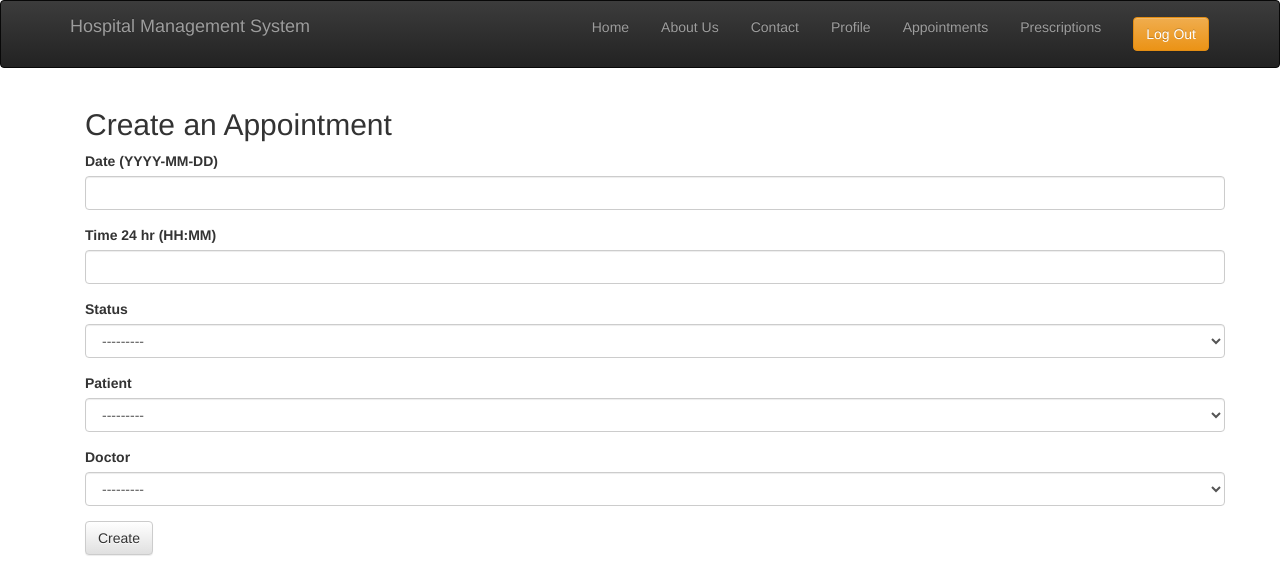
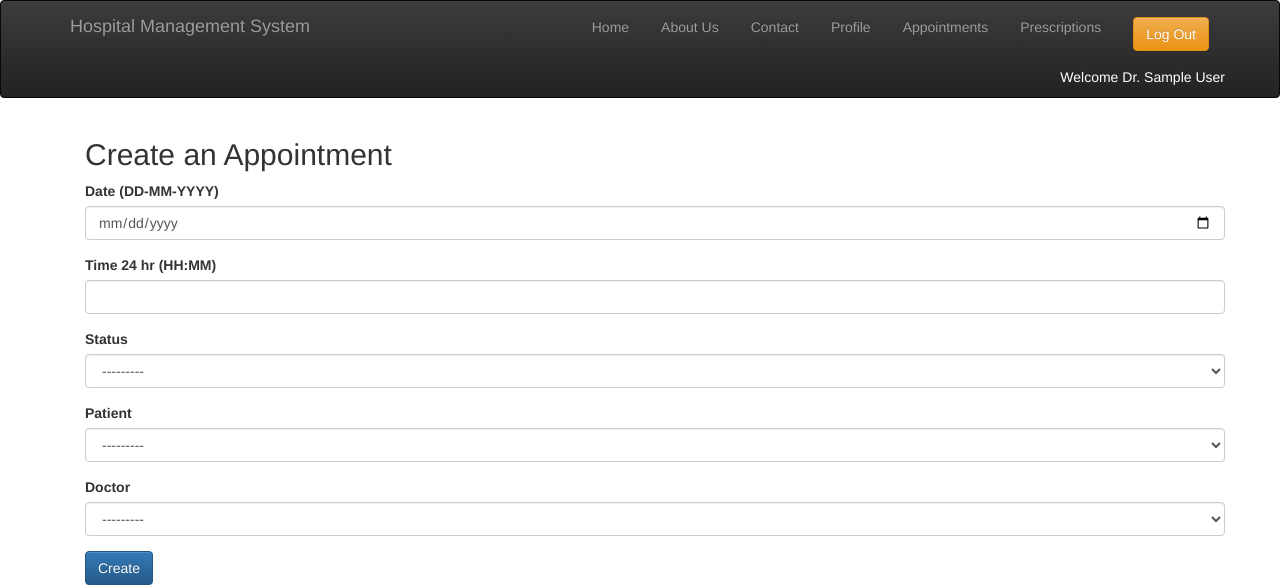
Before and after one commit to kp-786/Hospital-Management, a Django app: page /appointment/create in a window 1280 px wide. Shown: the top 585 px of the page. Run offline with Django 3.2, Linux system fonts and the light colour scheme; a user stored in the database is signed in; tables that the repository leaves empty hold one stand-in row (values such as "Sample post"); a map, chart or similar area stays blank; some libraries are stand-ins or nearby versions.

Commit message:
Change in format

```diff
--- a/accounts/templates/accounts/about_us.html
+++ b/accounts/templates/accounts/about_us.html
@@ -7,6 +7,6 @@
         <p>About Us Page...</p>
     </div>
     <div class="container">
-        <img src="{% static 'images/img2.png' %}" style="width:100%">
+        <img class="img-rounded" src="{% static 'images/img2.png' %}" style="width:1100px; height:500px; vertical-align:center">
     </div>
 {% endblock %}
--- a/accounts/templates/accounts/home.html
+++ b/accounts/templates/accounts/home.html
@@ -8,7 +8,7 @@
     <h1 class="jumbotron" align="center"><strong>Orchid Hospital</strong></h1><br>
 
     <div class="container">
-        <img src="{% static 'images/img1.png' %}" style="width:100%">
+        <img class="img-rounded" src="{% static 'images/img1.png' %}" style="width:1100px; height:450px; vertical-align:middle">
     </div>
 
 {% endblock %}
--- a/accounts/templates/accounts/login.html
+++ b/accounts/templates/accounts/login.html
@@ -8,7 +8,7 @@
         <form method="POST">
             {% csrf_token %}
             {% bootstrap_form form %}
-            <input type="submit" value="Login" class="btn btn-default">
+            <input type="submit" value="Login" class="btn btn-primary">
         </form>
     </div>
 {% endblock %}
--- a/accounts/templates/accounts/register.html
+++ b/accounts/templates/accounts/register.html
@@ -9,7 +9,7 @@
         <form method="POST">
             {% csrf_token %}
             {% bootstrap_form form %}
-            <input type="submit" value="Register" class="btn btn-default">
+            <input type="submit" value="Register" class="btn btn-primary">
         </form>
     </div>
 {% endblock %}
--- a/appointment/forms.py
+++ b/appointment/forms.py
@@ -3,6 +3,9 @@
 from django.contrib.auth import get_user_model
 
 User = get_user_model()
+
+class DateInput(forms.DateInput):
+    input_type = 'date'
 
 class PrescriptionForm(forms.ModelForm):
     class Meta:
@@ -19,11 +22,14 @@
     class Meta:
         model = Appointment
         fields = '__all__'
+        widgets = {
+            'date': DateInput()
+        }
 
     def __init__(self, *args, **kwargs):
         super(AppointmentForm, self).__init__(*args, **kwargs)
         if self.instance:
             self.fields['patient'].queryset = User.objects.filter(user_type='P')
             self.fields['doctor'].queryset = User.objects.filter(user_type='D')
-            self.fields['date'].label = 'Date (YYYY-MM-DD)'
+            self.fields['date'].label = 'Date (DD-MM-YYYY)'
             self.fields['time'].label = 'Time 24 hr (HH:MM)'
--- a/appointment/templates/appointment/appointment_create.html
+++ b/appointment/templates/appointment/appointment_create.html
@@ -8,7 +8,7 @@
        <form method="POST">
            {% csrf_token %}
            {% bootstrap_form form %}
-           <input type="submit" value="Create" class="btn btn-default">
+           <input type="submit" value="Create" class="btn btn-primary">
        </form>
    </div>
 {% endblock %}
--- a/appointment/templates/appointment/prescription_create.html
+++ b/appointment/templates/appointment/prescription_create.html
@@ -7,7 +7,7 @@
         <form method="POST">
             {% csrf_token %}
             {% bootstrap_form form %}
-            <input type="submit" value="Create" class="btn btn-default">
+            <input type="submit" value="Create" class="btn btn-primary">
         </form>
     </div>
 {% endblock %}
--- a/appointment/views.py
+++ b/appointment/views.py
@@ -51,6 +51,7 @@
 
 @login_required(login_url='/login/')
 def AppointmentCreateView(request):
+    form_class = AppointmentForm
     if request.method == 'POST':
         form = AppointmentForm(request.POST)
         if form.is_valid():
--- a/hospital/settings.py
+++ b/hospital/settings.py
@@ -72,6 +72,10 @@
     },
 ]
 
+BOOTSTRAP3 = {
+    'include_jquery': True,
+}
+
 WSGI_APPLICATION = 'hospital.wsgi.application'
 AUTH_USER_MODEL = 'accounts.User'
 
--- a/templates/base.html
+++ b/templates/base.html
@@ -37,6 +37,7 @@
                             <li><a href="{% url 'appointment:doctor_appointments' %}" class="btn btn-simple">Appointments</a></li>
                             <li><a href="{% url 'appointment:doctor_prescriptions' %}" class="btn btn-simple">Prescriptions</a></li>
                             <li><a href="{% url 'accounts:logout' %}" class="btn btn-simple"><button class="btn btn-warning">Log Out</button></a></li>
+                            <p align="right" style="color:white">Welcome Dr. {{user.first_name }} {{user.last_name}}</p>
                         {% endif %}
 
                         {% if user.is_patient %}
@@ -47,6 +48,7 @@
                             <li><a href="{% url 'user_profile:profile' %}" class="btn btn-simple">Profile</a></li>
                             <li><a href="{% url 'appointment:med_history' %}" class="btn btn-simple">Medical History</a></li>
                             <li><a href="{% url 'accounts:logout' %}" class="btn btn-simple"><button class="btn btn-warning">Log Out</button></a></li>
+                            <p align="right" style="color:white">Welcome Patient, {{user.first_name }} {{user.last_name}}</p>
                         {% endif %}
 
                         {% if user.is_receptionist %}
@@ -55,6 +57,7 @@
                             <li><a href="{% url 'accounts:contact' %}" class="btn btn-simple">Contact</a></li>
                             <li><a href="{% url 'appointment:rec_dashboard' %}" class="btn btn-simple">Dashboard</a></li>
                             <li><a href="{% url 'accounts:logout' %}" class="btn btn-simple"><button class="btn btn-warning">Log Out</button></a></li>
+                            <p align="right" style="color:white">Welcome Receptionist, {{user.first_name }} {{user.last_name}}</p>
                         {% endif %}
 
                         {% if user.is_HR %}
@@ -63,6 +66,7 @@
                             <li><a href="{% url 'accounts:contact' %}" class="btn btn-simple">Contact</a></li>
                             <li><a href="{% url 'appointment:hr_dashboard' %}" class="btn btn-simple">Dashboard</a></li>
                             <li><a href="{% url 'accounts:logout' %}" class="btn btn-simple"><button class="btn btn-warning">Log Out</button></a></li>
+                            <p align="right" style="color:white">Welcome HR, {{user.first_name }} {{user.last_name}}</p>
                         {% endif %}
 
                     {% else %}
--- a/user_profile/templates/user_profile/profile.html
+++ b/user_profile/templates/user_profile/profile.html
@@ -7,7 +7,7 @@
         <form method="POST">
             {% csrf_token %}
             {% bootstrap_form form %}
-            <input type="submit" value="Update" class="btn btn-default">
+            <input type="submit" value="Update" class="btn btn-primary">
         </form>
     </div>
 {% endblock %}
--- a/user_profile/templates/user_profile/profile_create.html
+++ b/user_profile/templates/user_profile/profile_create.html
@@ -6,7 +6,7 @@
         <form method="POST">
             {% csrf_token %}
             {% bootstrap_form form %}
-            <input type="submit" value="Create" class="btn btn-default">
+            <input type="submit" value="Create" class="btn btn-primary">
         </form>
     </div>
 {% endblock %}
```
